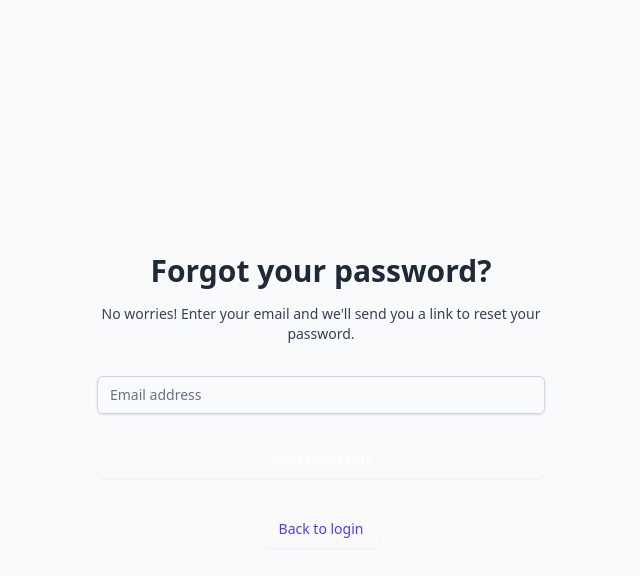
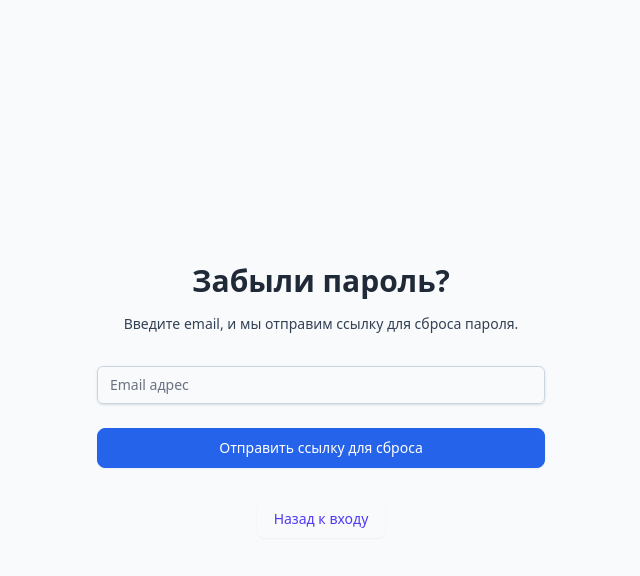
Before and after one commit to someoneisfaraway/psycho-crm, a React (Vite) app: page /auth in a window 1280 px wide. Both pictures are taken after a click on the button "Забыли пароль?". Shown: the top 576 px of the page, without its empty margins (319-959 px from the left). Built offline with nearby package versions, Linux system fonts and the light colour scheme; no server answers.

Commit message:
LoginForm and SignupForm have been Russified. Buttons colors fixed

```diff
--- a/src/components/auth/ForgotPasswordForm.tsx
+++ b/src/components/auth/ForgotPasswordForm.tsx
@@ -6,7 +6,7 @@ import { z } from 'zod';
 import { Button } from '../ui/Button';
 
 const forgotPasswordSchema = z.object({
-  email: z.string().email('Invalid email address'),
+  email: z.string().email('Некорректный email'),
 });
 
 type ForgotPasswordFormData = z.infer<typeof forgotPasswordSchema>;
@@ -68,7 +68,7 @@ const ForgotPasswordForm: React.FC<ForgotPasswordFormProps> = ({
     try {
       setError(null);
       if (cooldown > 0) {
-        setError(`Please wait ${cooldown} seconds before requesting another reset email.`);
+        setError(`Пожалуйста, подождите ${cooldown} секунд перед повторной отправкой письма.`);
         return;
       }
       setLoading(true);
@@ -77,14 +77,14 @@ const ForgotPasswordForm: React.FC<ForgotPasswordFormProps> = ({
       onEmailSent();
     } catch (err: any) {
       console.error('ForgotPasswordForm submit error:', err);
-      const message = err?.message || 'Failed to send password reset email';
+      const message = err?.message || 'Не удалось отправить письмо для сброса пароля';
       // Handle Supabase throttling: "email rate limit exceeded"
       if (typeof message === 'string' && /rate limit/i.test(message)) {
         const seconds = 60; // typical Supabase throttle window
         const until = Date.now() + seconds * 1000;
         localStorage.setItem('forgotCooldownUntil', String(until));
         setCooldown(seconds);
-        setError(`Too many requests. Try again in ${seconds} seconds.`);
+        setError(`Слишком много запросов. Попробуйте через ${seconds} секунд.`);
       } else {
         setError(message);
       }
@@ -98,17 +98,17 @@ const ForgotPasswordForm: React.FC<ForgotPasswordFormProps> = ({
       <div className="max-w-md w-full space-y-8">
         <div>
           <h2 className="mt-6 text-center text-3xl font-extrabold text-gray-900">
-            Forgot your password?
+            Забыли пароль?
           </h2>
           <p className="mt-2 text-center text-sm text-gray-600">
-            No worries! Enter your email and we'll send you a link to reset your password.
+            Введите email, и мы отправим ссылку для сброса пароля.
           </p>
         </div>
 
         {emailSent ? (
           <div className="rounded-md bg-green-50 p-4">
             <div className="text-sm text-green-700">
-              Password reset instructions have been sent to your email address.
+              Инструкции по сбросу пароля отправлены на ваш email.
             </div>
           </div>
         ) : (
@@ -121,7 +121,7 @@ const ForgotPasswordForm: React.FC<ForgotPasswordFormProps> = ({
             <div className="rounded-md shadow-sm -space-y-px">
               <div>
                 <label htmlFor="email-address" className="sr-only">
-                  Email address
+                  Email адрес
                 </label>
                 <input
                   id="email-address"
@@ -129,7 +129,7 @@ const ForgotPasswordForm: React.FC<ForgotPasswordFormProps> = ({
                   className={`appearance-none rounded-none relative block w-full px-3 py-2 border ${
                     errors.email ? 'border-red-300' : 'border-gray-300'
                   } placeholder-gray-500 text-gray-900 rounded-t-md focus:outline-none focus:ring-indigo-50 focus:border-indigo-500 focus:z-10 sm:text-sm`}
-                  placeholder="Email address"
+                  placeholder="Email адрес"
                   {...register('email')}
                 />
                 {errors.email && (
@@ -144,9 +144,9 @@ const ForgotPasswordForm: React.FC<ForgotPasswordFormProps> = ({
                 fullWidth
                 loading={loading}
                 disabled={loading || cooldown > 0}
-                className="group relative w-full flex justify-center py-2 px-4 border border-transparent text-sm font-medium rounded-md text-white bg-indigo-60 hover:bg-indigo-700 focus:outline-none focus:ring-2 focus:ring-offset-2 focus:ring-indigo-500"
+                className="w-full btn-primary py-2 px-4 text-sm font-medium rounded-lg focus:outline-none focus:ring-2 focus:ring-offset-2 focus:ring-primary-500"
               >
-                {cooldown > 0 ? `Try again in ${cooldown}s` : 'Send Reset Link'}
+                {cooldown > 0 ? `Повторить через ${cooldown}с` : 'Отправить ссылку для сброса'}
               </Button>
             </div>
           </form>
@@ -157,7 +157,7 @@ const ForgotPasswordForm: React.FC<ForgotPasswordFormProps> = ({
             onClick={onBackToLogin}
             className="text-sm font-medium text-indigo-600 hover:text-indigo-500"
           >
-            Back to login
+            Назад к входу
           </button>
         </div>
       </div>
--- a/src/components/auth/SignupForm.tsx
+++ b/src/components/auth/SignupForm.tsx
@@ -6,17 +6,17 @@ import { z } from 'zod';
 import { Button } from '../ui/Button';
 
 const signupSchema = z.object({
-  email: z.string().email('Invalid email address'),
-  password: z.string().min(6, 'Password must be at least 6 characters'),
-  confirmPassword: z.string().min(6, 'Password must be at least 6 characters'),
-  firstName: z.string().min(1, 'First name is required'),
-  lastName: z.string().min(1, 'Last name is required'),
+  email: z.string().email('Некорректный email'),
+  password: z.string().min(6, 'Пароль должен быть не менее 6 символов'),
+  confirmPassword: z.string().min(6, 'Пароль должен быть не менее 6 символов'),
+  firstName: z.string().min(1, 'Имя обязательно'),
+  lastName: z.string().min(1, 'Фамилия обязательна'),
 });
 
 const signupSchemaWithPasswordValidation = signupSchema.refine(
   (data) => data.password === data.confirmPassword,
   {
-    message: "Passwords don't match",
+    message: 'Пароли не совпадают',
     path: ['confirmPassword'],
   }
 );
@@ -49,7 +49,7 @@ const SignupForm: React.FC<SignupFormProps> = ({ onSignupSuccess, onSwitchToLogi
       await signUp(data.email, data.password);
       onSignupSuccess();
     } catch (err: any) {
-      setError(err.message || 'Failed to sign up');
+      setError(err.message || 'Не удалось зарегистрироваться');
     } finally {
       setLoading(false);
     }
@@ -60,7 +60,7 @@ const SignupForm: React.FC<SignupFormProps> = ({ onSignupSuccess, onSwitchToLogi
       <div className="max-w-md w-full space-y-8">
         <div>
           <h2 className="mt-6 text-center text-3xl font-extrabold text-gray-900">
-            Create your account
+            Создайте аккаунт
           </h2>
         </div>
         <form className="mt-8 space-y-6" onSubmit={handleSubmit(onSubmit)}>
@@ -72,7 +72,7 @@ const SignupForm: React.FC<SignupFormProps> = ({ onSignupSuccess, onSwitchToLogi
           <div className="rounded-md shadow-sm -space-y-px">
             <div>
               <label htmlFor="first-name" className="sr-only">
-                First Name
+                Имя
               </label>
               <input
                 id="first-name"
@@ -80,7 +80,7 @@ const SignupForm: React.FC<SignupFormProps> = ({ onSignupSuccess, onSwitchToLogi
                 className={`appearance-none rounded-none relative block w-full px-3 py-2 border ${
                   errors.firstName ? 'border-red-300' : 'border-gray-300'
                 } placeholder-gray-500 text-gray-900 rounded-t-md focus:outline-none focus:ring-indigo-500 focus:border-indigo-500 focus:z-10 sm:text-sm`}
-                placeholder="First name"
+                placeholder="Имя"
                 {...register('firstName')}
               />
               {errors.firstName && (
@@ -89,7 +89,7 @@ const SignupForm: React.FC<SignupFormProps> = ({ onSignupSuccess, onSwitchToLogi
             </div>
             <div>
               <label htmlFor="last-name" className="sr-only">
-                Last Name
+                Фамилия
               </label>
               <input
                 id="last-name"
@@ -97,7 +97,7 @@ const SignupForm: React.FC<SignupFormProps> = ({ onSignupSuccess, onSwitchToLogi
                 className={`appearance-none rounded-none relative block w-full px-3 py-2 border ${
                   errors.lastName ? 'border-red-300' : 'border-gray-300'
                 } placeholder-gray-500 text-gray-900 focus:outline-none focus:ring-indigo-500 focus:border-indigo-500 focus:z-10 sm:text-sm`}
-                placeholder="Last name"
+                placeholder="Фамилия"
                 {...register('lastName')}
               />
               {errors.lastName && (
@@ -106,7 +106,7 @@ const SignupForm: React.FC<SignupFormProps> = ({ onSignupSuccess, onSwitchToLogi
             </div>
             <div>
               <label htmlFor="email-address" className="sr-only">
-                Email address
+                Email адрес
               </label>
               <input
                 id="email-address"
@@ -114,7 +114,7 @@ const SignupForm: React.FC<SignupFormProps> = ({ onSignupSuccess, onSwitchToLogi
                 className={`appearance-none rounded-none relative block w-full px-3 py-2 border ${
                   errors.email ? 'border-red-300' : 'border-gray-300'
                 } placeholder-gray-500 text-gray-900 focus:outline-none focus:ring-indigo-50 focus:border-indigo-500 focus:z-10 sm:text-sm`}
-                placeholder="Email address"
+                placeholder="Email адрес"
                 {...register('email')}
               />
               {errors.email && (
@@ -123,7 +123,7 @@ const SignupForm: React.FC<SignupFormProps> = ({ onSignupSuccess, onSwitchToLogi
             </div>
             <div>
               <label htmlFor="password" className="sr-only">
-                Password
+                Пароль
               </label>
               <input
                 id="password"
@@ -131,7 +131,7 @@ const SignupForm: React.FC<SignupFormProps> = ({ onSignupSuccess, onSwitchToLogi
                 className={`appearance-none rounded-none relative block w-full px-3 py-2 border ${
                   errors.password ? 'border-red-300' : 'border-gray-300'
                 } placeholder-gray-500 text-gray-900 focus:outline-none focus:ring-indigo-500 focus:border-indigo-500 focus:z-10 sm:text-sm`}
-                placeholder="Password"
+                placeholder="Пароль"
                 {...register('password')}
               />
               {errors.password && (
@@ -140,7 +140,7 @@ const SignupForm: React.FC<SignupFormProps> = ({ onSignupSuccess, onSwitchToLogi
             </div>
             <div>
               <label htmlFor="confirm-password" className="sr-only">
-                Confirm Password
+                Подтвердите пароль
               </label>
               <input
                 id="confirm-password"
@@ -148,7 +148,7 @@ const SignupForm: React.FC<SignupFormProps> = ({ onSignupSuccess, onSwitchToLogi
                 className={`appearance-none rounded-none relative block w-full px-3 py-2 border ${
                   errors.confirmPassword ? 'border-red-300' : 'border-gray-300'
                 } placeholder-gray-500 text-gray-900 rounded-b-md focus:outline-none focus:ring-indigo-50 focus:border-indigo-500 focus:z-10 sm:text-sm`}
-                placeholder="Confirm Password"
+                placeholder="Подтвердите пароль"
                 {...register('confirmPassword')}
               />
               {errors.confirmPassword && (
@@ -174,20 +174,20 @@ const SignupForm: React.FC<SignupFormProps> = ({ onSignupSuccess, onSwitchToLogi
               type="submit"
               fullWidth
               loading={loading}
-              className="group relative w-full flex justify-center py-2 px-4 border border-transparent text-sm font-medium rounded-md text-white bg-indigo-60 hover:bg-indigo-700 focus:outline-none focus:ring-2 focus:ring-offset-2 focus:ring-indigo-50"
+              className="w-full btn-primary py-2 px-4 text-sm font-medium rounded-lg focus:outline-none focus:ring-2 focus:ring-offset-2 focus:ring-primary-500"
             >
-              Sign up
+              Зарегистрироваться
             </Button>
           </div>
         </form>
         <div className="text-center mt-4">
           <p className="text-sm text-gray-600">
-            Already have an account?{' '}
+            Уже есть аккаунт?{' '}
             <button
               onClick={onSwitchToLogin}
               className="font-medium text-indigo-600 hover:text-indigo-500"
             >
-              Sign in
+              Войти
             </button>
           </p>
         </div>
```
